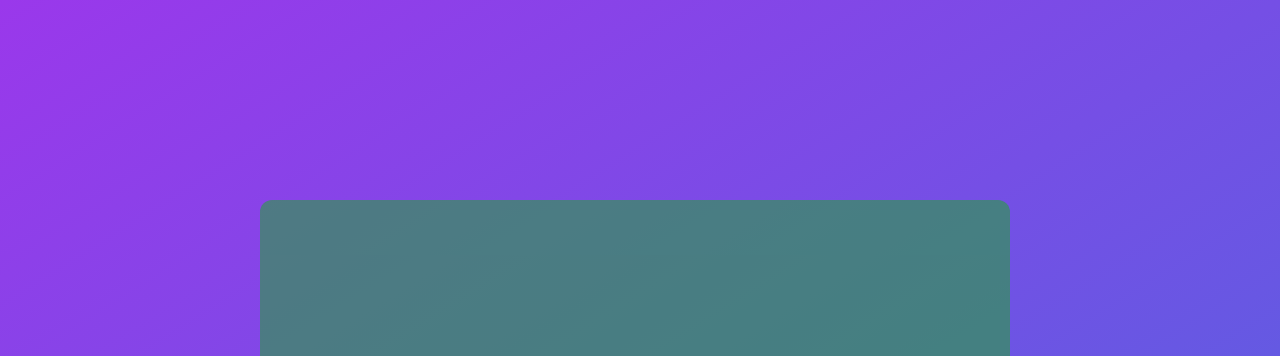
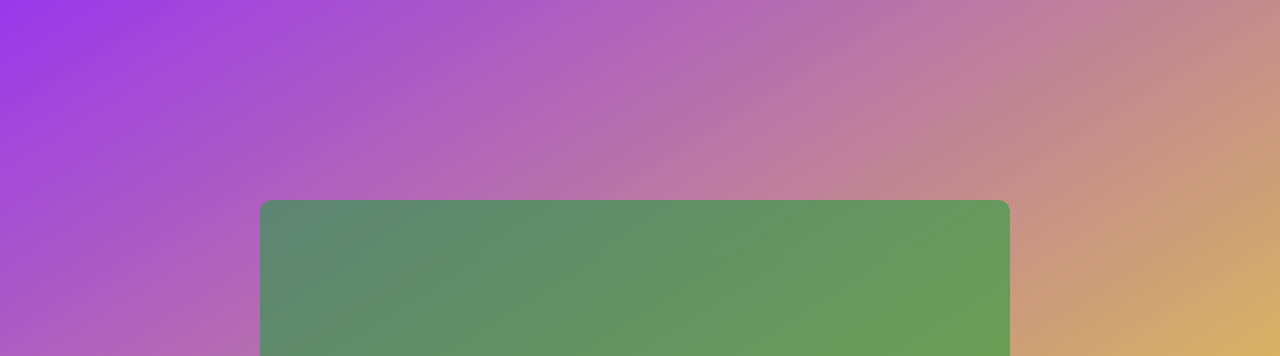
Before and after one commit to SirHektor/Projetos-HTML, a plain HTML site: page Area-51/index.html in a window 1280 px wide. Shown: the top 356 px of the page. Drawn offline with Linux system fonts and the light colour scheme.

Commit message:
mudança no background

```diff
--- a/Area-51/style.css
+++ b/Area-51/style.css
@@ -20,7 +20,7 @@
     display: flex;
     align-items: center;
     justify-content: center;
-    background: linear-gradient(to right bottom, rgb(154, 56, 235), rgb(80, 102, 223));
+    background: linear-gradient(to right bottom, rgb(154, 56, 235), rgb(238, 225, 47));
 }
 
 #numero-do-cartao {
```
